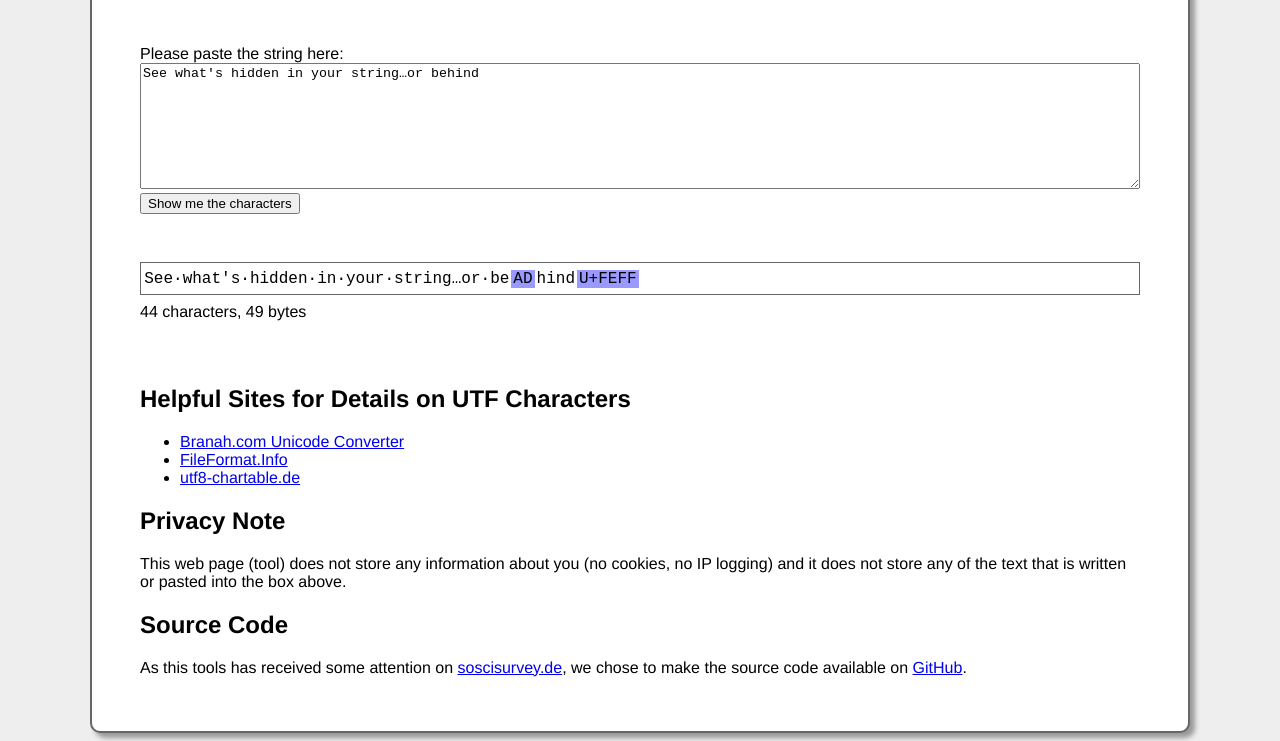
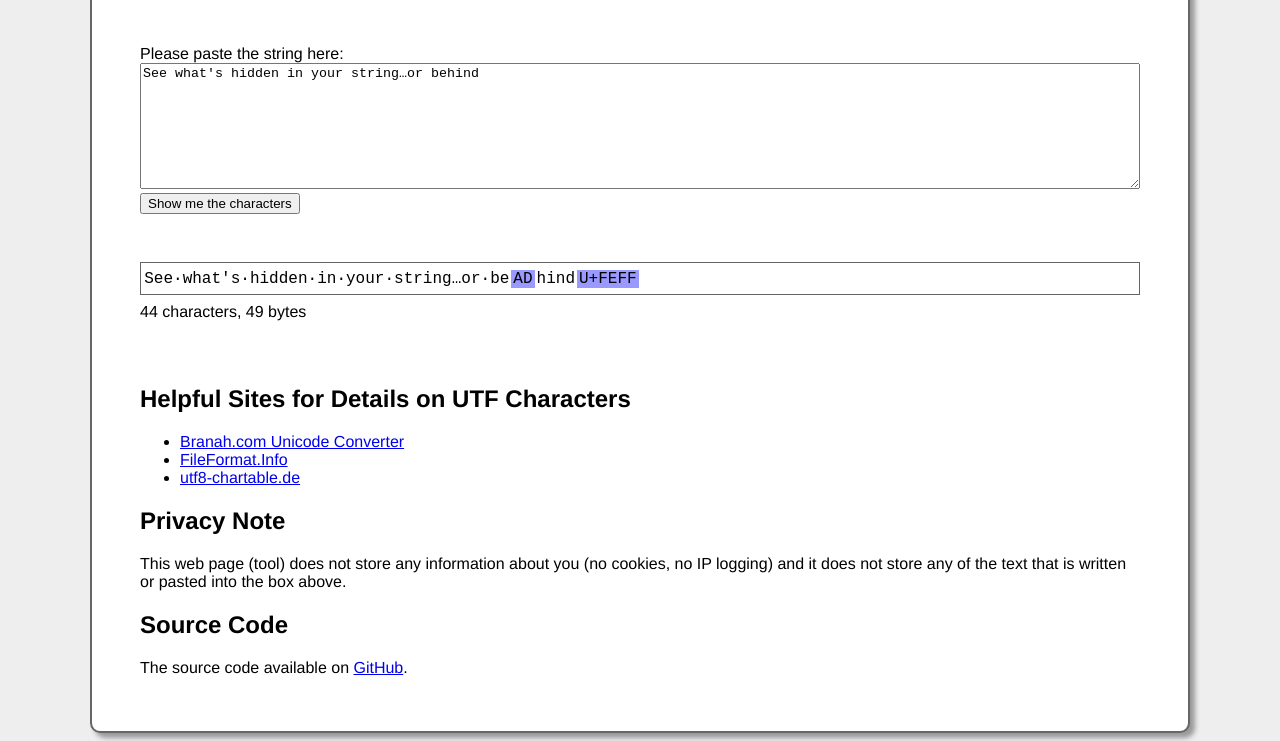
Before and after one commit to Rubayet123/unicode-viewer, a plain HTML site: page index.html in a window 1280 px wide. Shown: the part 149-890 px from the top of the page. Drawn offline with Linux system fonts and the light colour scheme.

Commit message:
Update index.html

```diff
--- a/index.html
+++ b/index.html
@@ -91,8 +91,7 @@ span.S2Tooltip.tiptext {
     <p>This web page (tool) does not store any information about you (no cookies, no IP logging) and it does not store any of the
     	text that is written or pasted into the box above.</p>
     <h2>Source Code</h2>
-    <p>As this tools has received some attention on <a href="https://www.soscisurvey.de/tools/view-chars.php">soscisurvey.de</a>,
-    	we chose to make the source code available on <a href="https://github.com/BurninLeo/see-non-printable-characters">GitHub</a>.</p>
+    <p>The source code available on <a href="https://github.com/Rubayet123/unicode-viewer">GitHub</a>.</p>
 
 </div>
 
```
